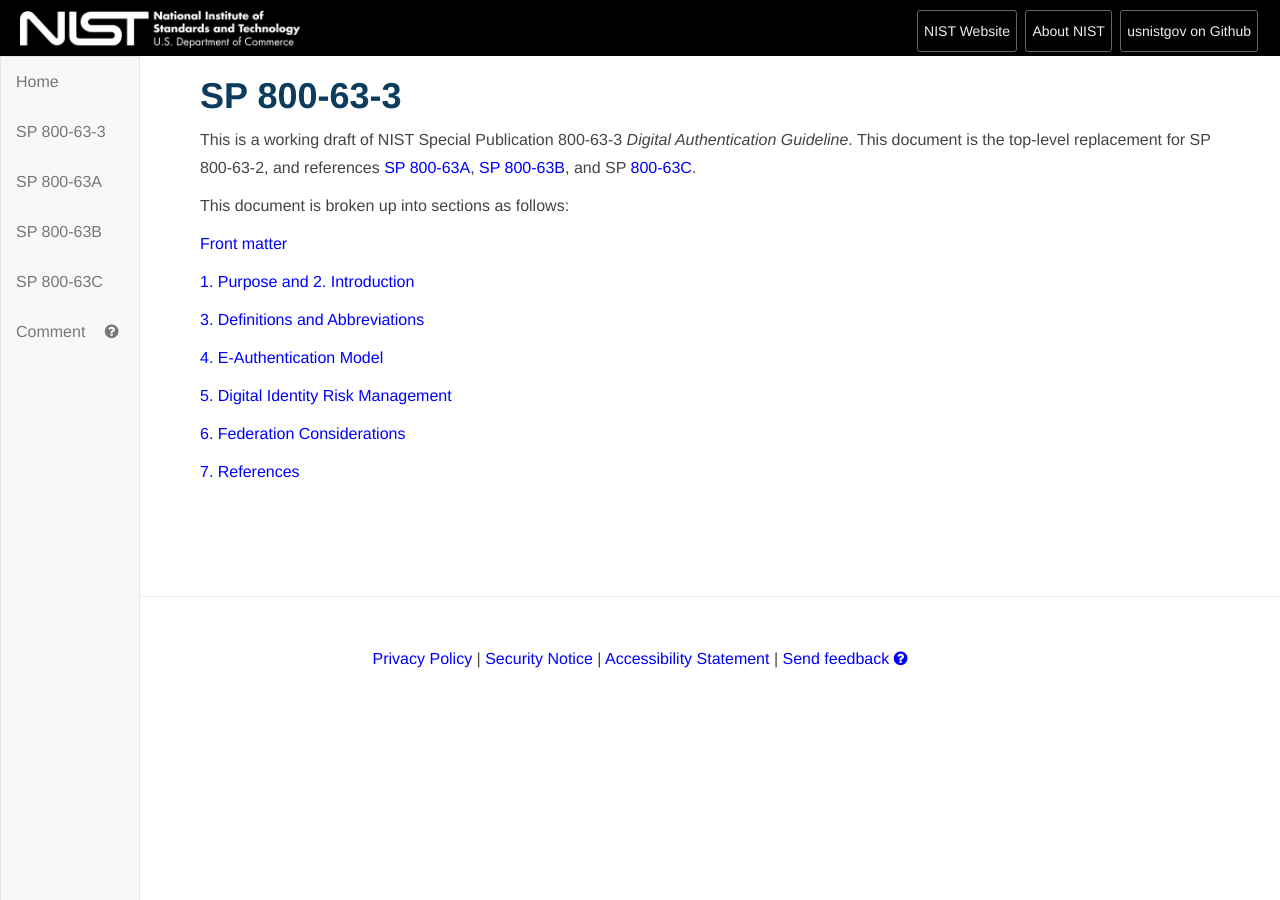
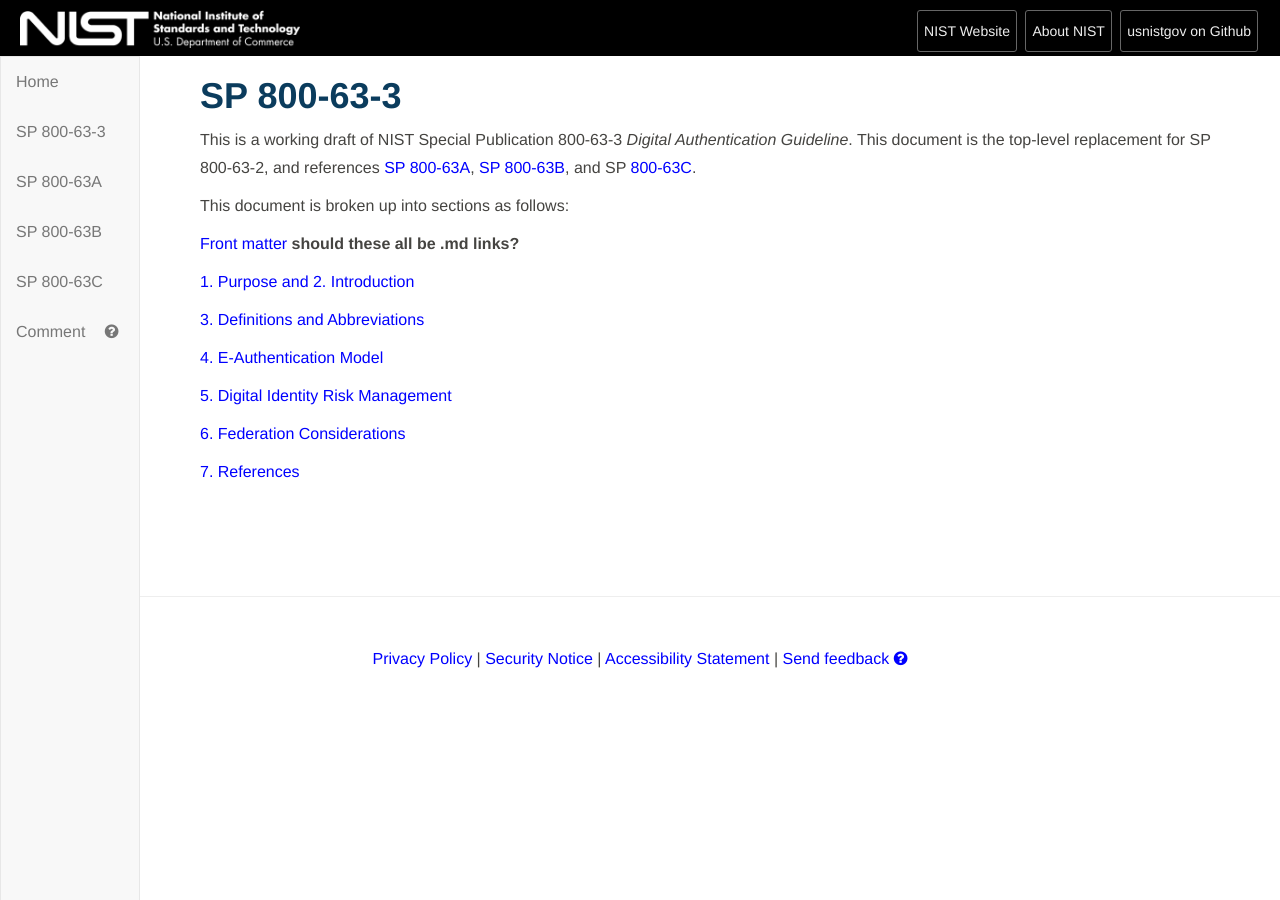
Before and after one commit to usnistgov/800-63-3, a Jekyll site: the page built from sp800-63-3/index.md, in a window 1280 px wide. Built offline with Jekyll 4.4.1, drawn with Linux system fonts in a browser that asks for light colours.

```diff
--- a/sp800-63-3/index.md
+++ b/sp800-63-3/index.md
@@ -11,7 +11,7 @@
 
 This document is broken up into sections as follows:
 
-[Front matter](cover.html)
+[Front matter](cover.html) **should these all be .md links?**
 
 [1. Purpose and 2. Introduction](sec1_2_introduction.html)
 
```
